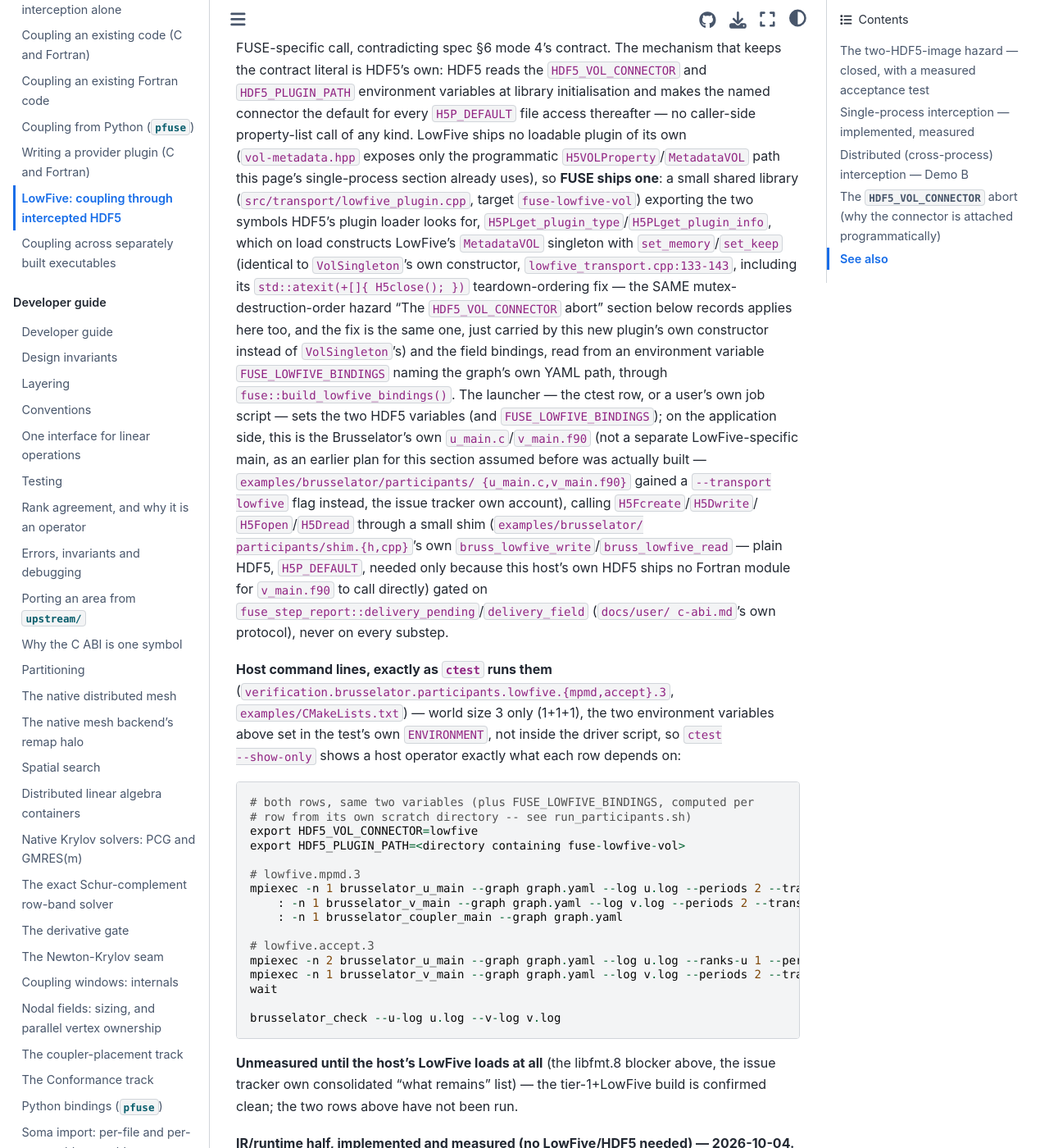
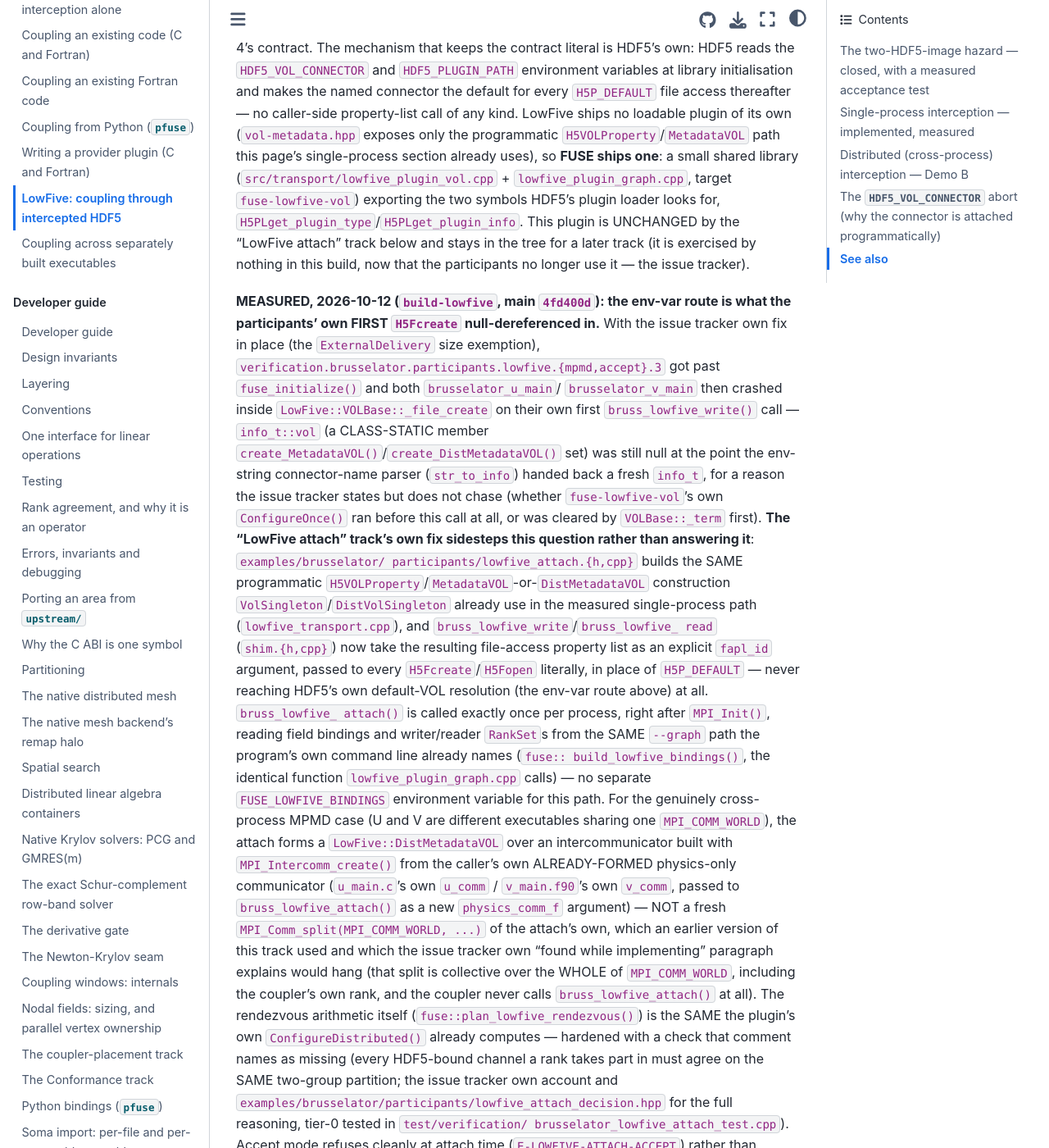
Before and after one commit to vijaysm/fuse, a Sphinx documentation site: the page built from docs/user/lowfive.md, in a window 1280 px wide and 1400 px high, scrolled down 6654 px. Shown: the whole window at 82% size. Built offline with Sphinx 7.4.7 and the Sphinx Book theme 1.1.4, drawn with Linux system fonts in a browser that asks for light colours; pages that are not in the unit, such as notebooks, are missing from menus; some of the changed text lies outside the part shown.

Commit message:
Document the LowFive hang; update guide for the programmatic attach
The related HDF5 item stays open: the bidirectional serve/receive
ordering and accept mode have not run.

````diff
--- a/docs/user/lowfive.md
+++ b/docs/user/lowfive.md
@@ -267,64 +267,123 @@ neither side's H5Dwrite/H5Dread ever reaches a real disk. Everything else —
 the actual bytes — is the two applications' own, ordinary HDF5 calls, exactly
 as spec §6 mode 4 promises.
 
-**How the VOL gets onto the application's own `H5Fcreate`/`H5Fopen` call,
-with literal `H5P_DEFAULT`: HDF5's own default-VOL mechanism, THE design,
-unmeasured until the host unblocks.** `LowFive::H5VOLProperty::apply(hid_t
-list)` (`lowfive/H5VOLProperty.hpp`) is the only attachment primitive
-LowFive's own header exposes, and it takes an EXPLICIT property list — an
-application calling it itself would be a FUSE-specific call, contradicting
-spec §6 mode 4's contract. The mechanism that keeps the contract literal is
-HDF5's own: HDF5 reads the `HDF5_VOL_CONNECTOR` and `HDF5_PLUGIN_PATH`
-environment variables at library initialisation and makes the named
-connector the default for every `H5P_DEFAULT` file access thereafter — no
-caller-side property-list call of any kind. LowFive ships no loadable plugin
-of its own (`vol-metadata.hpp` exposes only the programmatic
-`H5VOLProperty`/`MetadataVOL` path this page's single-process section
-already uses), so **FUSE ships one**: a small shared library
-(`src/transport/lowfive_plugin.cpp`, target `fuse-lowfive-vol`) exporting
-the two symbols HDF5's plugin loader looks for,
-`H5PLget_plugin_type`/`H5PLget_plugin_info`, which on load constructs
-LowFive's `MetadataVOL` singleton with `set_memory`/`set_keep` (identical to
-`VolSingleton`'s own constructor, `lowfive_transport.cpp:133-143`, including
-its `std::atexit(+[]{ H5close(); })` teardown-ordering fix — the SAME
-mutex-destruction-order hazard "The `HDF5_VOL_CONNECTOR` abort" section
-below records applies here too, and the fix is the same one, just carried
-by this new plugin's own constructor instead of `VolSingleton`'s) and the
-field bindings, read from an environment variable `FUSE_LOWFIVE_BINDINGS`
-naming the graph's own YAML path, through `fuse::build_lowfive_bindings()`.
-The launcher — the ctest row, or a user's own job script — sets the two
-HDF5 variables (and `FUSE_LOWFIVE_BINDINGS`); on the application side, this
-is the Brusselator's own `u_main.c`/`v_main.f90` (not a separate
+**How the VOL gets onto the application's own `H5Fcreate`/`H5Fopen` call --
+TWO mechanisms now exist, and the participants use the programmatic one.**
+`LowFive::H5VOLProperty::apply(hid_t list)` (`lowfive/H5VOLProperty.hpp`) is
+the only attachment primitive LowFive's own header exposes, and it takes an
+EXPLICIT property list — an application calling it itself would be a
+FUSE-specific call, contradicting spec §6 mode 4's contract. The mechanism
+that keeps the contract literal is HDF5's own: HDF5 reads the
+`HDF5_VOL_CONNECTOR` and `HDF5_PLUGIN_PATH` environment variables at
+library initialisation and makes the named connector the default for every
+`H5P_DEFAULT` file access thereafter — no caller-side property-list call of
+any kind. LowFive ships no loadable plugin of its own (`vol-metadata.hpp`
+exposes only the programmatic `H5VOLProperty`/`MetadataVOL` path this
+page's single-process section already uses), so **FUSE ships one**: a small
+shared library (`src/transport/lowfive_plugin_vol.cpp` +
+`lowfive_plugin_graph.cpp`, target `fuse-lowfive-vol`) exporting the two
+symbols HDF5's plugin loader looks for,
+`H5PLget_plugin_type`/`H5PLget_plugin_info`. This plugin is UNCHANGED by the
+"LowFive attach" track below and stays in the tree for a later track (it is
+exercised by nothing in this build, now that the participants no longer use
+it — the issue tracker).
+
+**MEASURED, 2026-10-12 (`build-lowfive`, main `4fd400d`): the env-var route
+is what the participants' own FIRST `H5Fcreate` null-dereferenced in.** With
+the issue tracker own fix in place (the `ExternalDelivery` size
+exemption), `verification.brusselator.participants.lowfive.{mpmd,accept}.3`
+got past `fuse_initialize()` and both `brusselator_u_main`/
+`brusselator_v_main` then crashed inside `LowFive::VOLBase::_file_create` on
+their own first `bruss_lowfive_write()` call — `info_t::vol` (a
+CLASS-STATIC member `create_MetadataVOL()`/`create_DistMetadataVOL()` set)
+was still null at the point the env-string connector-name parser
+(`str_to_info`) handed back a fresh `info_t`, for a reason the issue tracker
+ states but does not chase (whether `fuse-lowfive-vol`'s own
+`ConfigureOnce()` ran before this call at all, or was cleared by
+`VOLBase::_term` first). **The "LowFive attach" track's own fix sidesteps
+this question rather than answering it**: `examples/brusselator/
+participants/lowfive_attach.{h,cpp}` builds the SAME programmatic
+`H5VOLProperty`/`MetadataVOL`-or-`DistMetadataVOL` construction
+`VolSingleton`/`DistVolSingleton` already use in the measured single-process
+path (`lowfive_transport.cpp`), and `bruss_lowfive_write`/`bruss_lowfive_
+read` (`shim.{h,cpp}`) now take the resulting file-access property list as
+an explicit `fapl_id` argument, passed to every `H5Fcreate`/`H5Fopen`
+literally, in place of `H5P_DEFAULT` — never reaching HDF5's own
+default-VOL resolution (the env-var route above) at all. `bruss_lowfive_
+attach()` is called exactly once per process, right after `MPI_Init()`,
+reading field bindings and writer/reader `RankSet`s from the SAME `--graph`
+path the program's own command line already names (`fuse::
+build_lowfive_bindings()`, the identical function `lowfive_plugin_graph.cpp`
+calls) — no separate `FUSE_LOWFIVE_BINDINGS` environment variable for this
+path. For the genuinely cross-process MPMD case (U and V are different
+executables sharing one `MPI_COMM_WORLD`), the attach forms a
+`LowFive::DistMetadataVOL` over an intercommunicator built with
+`MPI_Intercomm_create()` from the caller's own ALREADY-FORMED physics-only
+communicator (`u_main.c`'s own `u_comm` / `v_main.f90`'s own `v_comm`,
+passed to `bruss_lowfive_attach()` as a new `physics_comm_f` argument) —
+NOT a fresh `MPI_Comm_split(MPI_COMM_WORLD, ...)` of the attach's own, which
+an earlier version of this track used and which the issue tracker own
+"found while implementing" paragraph explains would hang (that split is
+collective over the WHOLE of `MPI_COMM_WORLD`, including the coupler's own
+rank, and the coupler never calls `bruss_lowfive_attach()` at all). The
+rendezvous arithmetic itself (`fuse::plan_lowfive_rendezvous()`) is the SAME
+the plugin's own `ConfigureDistributed()` already computes — hardened with a check that
+comment names as missing (every HDF5-bound channel a rank takes part in
+must agree on the SAME two-group partition; the issue tracker own
+account and `examples/brusselator/participants/lowfive_attach_decision.hpp`
+for the full reasoning, tier-0 tested in `test/verification/
+brusselator_lowfive_attach_test.cpp`). Accept mode refuses cleanly at
+attach time (`E-LOWFIVE-ATTACH-ACCEPT`) rather than forming a
+half-configured VOL — own accept-mode intercommunicator question is
+still open, and `verification.brusselator.participants.lowfive.accept.3`
+stays red on purpose until it is decided.
+
+The Brusselator's own `u_main.c`/`v_main.f90` (not a separate
 LowFive-specific main, as an earlier plan for this section assumed before
  was actually built — `examples/brusselator/participants/
 {u_main.c,v_main.f90}` gained a `--transport lowfive` flag instead,
-the issue tracker own account), calling `H5Fcreate`/`H5Dwrite`/
+the issue tracker own account) call `H5Fcreate`/`H5Dwrite`/
 `H5Fopen`/`H5Dread` through a small shim (`examples/brusselator/
 participants/shim.{h,cpp}`'s own `bruss_lowfive_write`/`bruss_lowfive_read`
-— plain HDF5, `H5P_DEFAULT`, needed only because this host's own HDF5 ships
-no Fortran module for `v_main.f90` to call directly) gated on
+— plain HDF5, needed only because this host's own HDF5 ships no Fortran
+module for `v_main.f90` to call directly) gated on
 `fuse_step_report::delivery_pending`/`delivery_field` (`docs/user/
-c-abi.md`'s own protocol), never on every substep.
+c-abi.md`'s own protocol), never on every substep. Internally, `shim.cpp`
+also brackets each write's own `H5Fclose` with `bruss_lowfive_serve_
+after_write()` and each read's own `H5Fopen` with `bruss_lowfive_receive_
+before_read()` (no-ops in single-process mode) — mirroring Demo B's own
+producer/consumer call order (below) for the Brusselator's bidirectional
+exchange; whether that ordering is free of a mutual-wait deadlock between
+the two processes is UNVERIFIED (no MPI in the sandbox either track was
+written in) and is this track's own open item, not this page's.
 
 **Host command lines, exactly as `ctest` runs them**
 (`verification.brusselator.participants.lowfive.{mpmd,accept}.3`,
-`examples/CMakeLists.txt`) — world size 3 only (1+1+1), the two environment
-variables above set in the test's own `ENVIRONMENT`, not inside the driver
-script, so `ctest --show-only` shows a host operator exactly what each row
-depends on:
+`examples/CMakeLists.txt`) -- world size 3 only (1+1+1). The three
+environment variables below are still set in the test's own `ENVIRONMENT`
+(an additive-only constraint on that shared file left them in place), but
+are VESTIGIAL for both rows as of the: every
+`bruss_lowfive_write()`/`bruss_lowfive_read()` call now carries an explicit
+`fapl_id` and refuses outright on a negative one, so neither row's own
+`H5Fcreate`/`H5Fopen` ever reaches `HDF5_VOL_CONNECTOR`'s own default-VOL
+resolution:
 
 ```
-# both rows, same two variables (plus FUSE_LOWFIVE_BINDINGS, computed per
-# row from its own scratch directory -- see run_participants.sh)
+# vestigial for both rows now -- kept set, not load-bearing (see above)
 export HDF5_VOL_CONNECTOR=lowfive
 export HDF5_PLUGIN_PATH=<directory containing fuse-lowfive-vol>
+export FUSE_LOWFIVE_BINDINGS=<scratch>/graph.yaml
 
-# lowfive.mpmd.3
+# lowfive.mpmd.3 -- each program's own bruss_lowfive_attach() call (right
+# after MPI_Init) reads graph.yaml from --graph below, not from the
+# FUSE_LOWFIVE_BINDINGS variable above
 mpiexec -n 1 brusselator_u_main --graph graph.yaml --log u.log --periods 2 --transport lowfive \
     : -n 1 brusselator_v_main --graph graph.yaml --log v.log --periods 2 --transport lowfive \
     : -n 1 brusselator_coupler_main --graph graph.yaml
 
-# lowfive.accept.3
+# lowfive.accept.3 -- bruss_lowfive_attach() refuses cleanly on both U and V
+# (E-LOWFIVE-ATTACH-ACCEPT) the moment it reads the graph's own
+# LaunchMode::Connect; stays red on purpose, the issue tracker
 mpiexec -n 2 brusselator_u_main --graph graph.yaml --log u.log --ranks-u 1 --periods 2 --transport lowfive &
 mpiexec -n 1 brusselator_v_main --graph graph.yaml --log v.log --periods 2 --transport lowfive &
 wait
@@ -332,10 +391,16 @@ wait
 brusselator_check --u-log u.log --v-log v.log
 ```
 
-**Unmeasured until the host's LowFive loads at all** (the libfmt.8 blocker
-above, the issue tracker own consolidated "what remains" list) — the
-tier-1+LowFive build is confirmed clean; the two rows above have not been
-run.
+**Unmeasured until the host's LowFive loads at all and runs these two rows**
+(the libfmt.8 blocker above, the issue tracker own consolidated "what
+remains" list, closed by a host action own later
+measurements) -- the tier-1+LowFive build is confirmed clean including the
+"LowFive attach" track's own additions (this page's account above); whether
+`lowfive.mpmd.3` now passes, and whether its own bidirectional serve/receive
+choreography is free of the mutual-wait risk this page's account above
+names, are the two questions the host run answers that this sandbox
+cannot -- the issue tracker own "what the host must verify"
+paragraph for the exact command and what each outcome looks like.
 
 **IR/runtime half, implemented and measured (no LowFive/HDF5 needed) —
 2026-10-04.** `lower_channel()` (`src/ir/rules_channel.cpp`) emits a new
````
